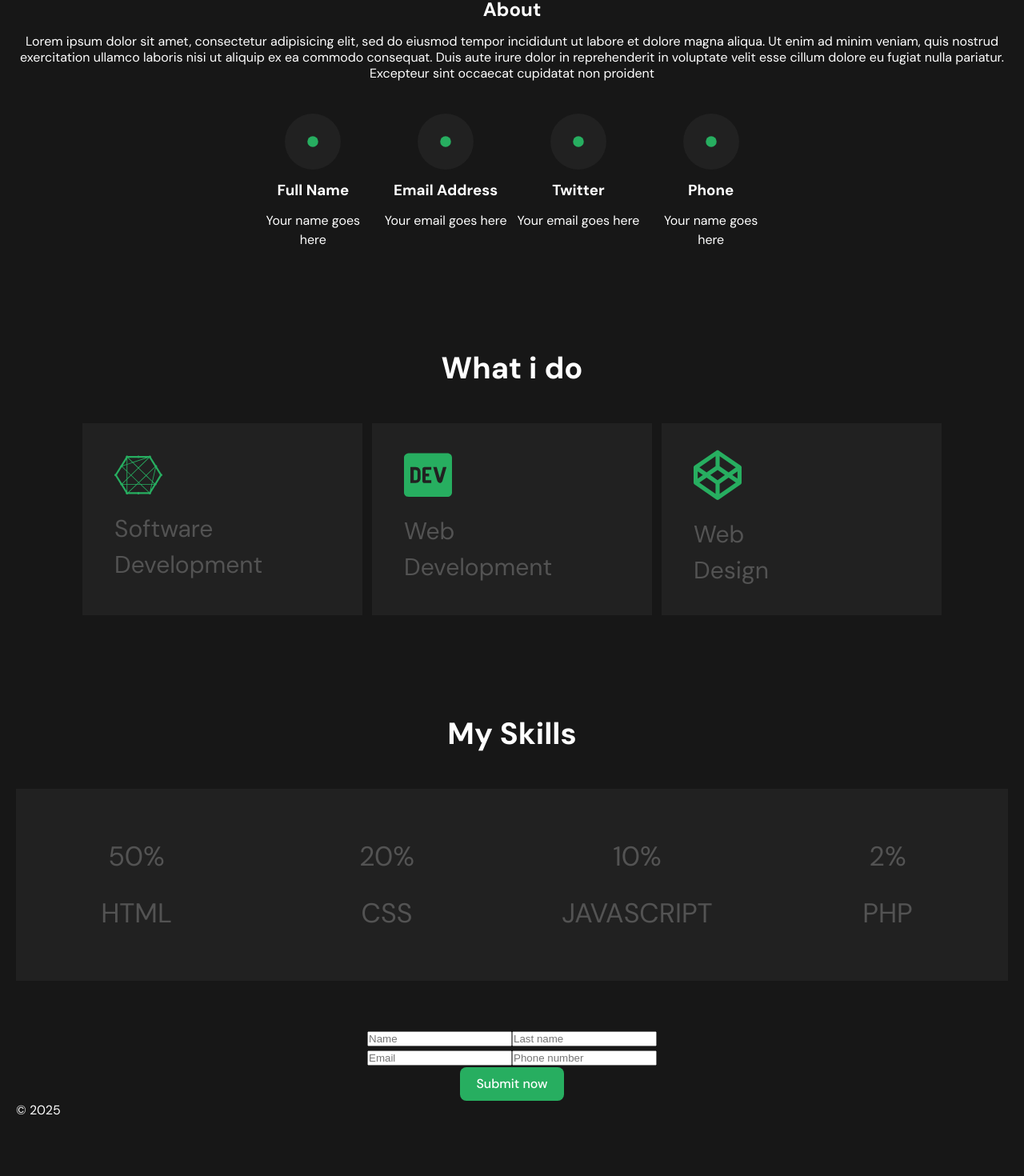
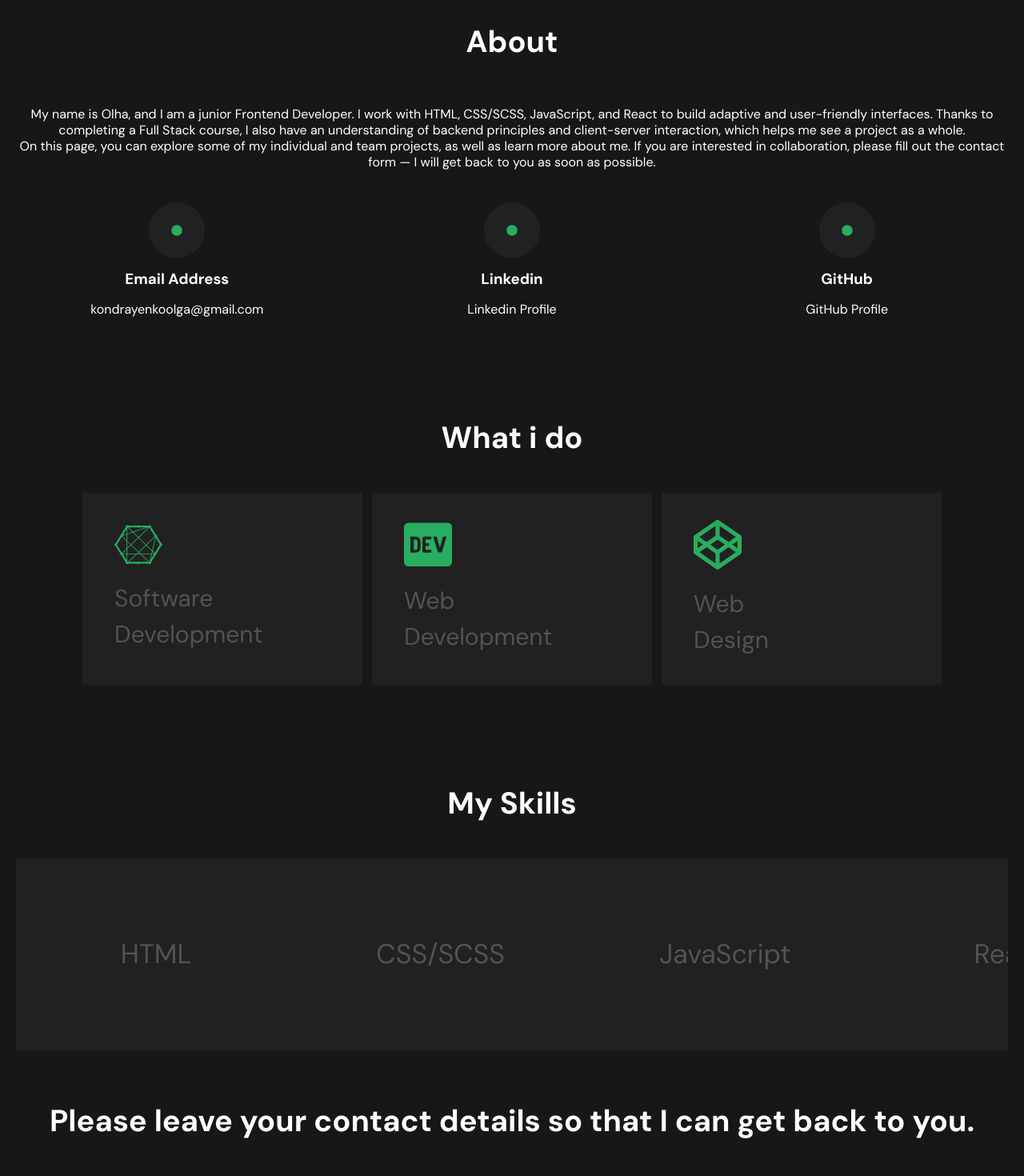
Before and after one commit to Kondratenko666Olga/portfolio, a React (Vite) app: page / in a window 1280 px wide. Shown: the part 731-2201 px from the top of the page at 80% size. Before the commit the page ends 2131 px from the top, so only its background shows below. Built offline with nearby package versions, Linux system fonts and the light colour scheme; the HTML template or start-up script is replaced by a standard one.

Commit message:
code fixe & swiper added

```diff
--- a/package.json
+++ b/package.json
@@ -12,7 +12,8 @@
   "dependencies": {
     "react": "^19.0.0",
     "react-dom": "^19.0.0",
-    "sass": "^1.85.1"
+    "sass": "^1.85.1",
+    "swiper": "^11.2.10"
   },
   "devDependencies": {
     "@eslint/js": "^9.21.0",
--- a/src/components/Header/Header.jsx
+++ b/src/components/Header/Header.jsx
@@ -33,7 +33,9 @@ const Header = () => {
     <header>
       <div className="container">
         <div className="logo">
-          <img loading="lazy" src={logo} alt="Logo" />
+          <a href="#">
+            <img loading="lazy" src={logo} alt="Logo" />
+          </a>
         </div>
         <div className="menu">
           <span className="menu-option">
--- a/src/components/Header/Header.scss
+++ b/src/components/Header/Header.scss
@@ -3,6 +3,13 @@
 
 header {
   padding: 15px 0;
+  background: $bg-dark;
+  box-shadow: 0 6px 15px -10px $accent-color;
+  position: sticky;
+  top: 0;
+  z-index: 100;
+  width: 100%;
+
   .container {
     @include flex(row, space-between, center, nowrap, 0);
     position: relative;
@@ -23,6 +30,7 @@ header {
 
   display: none;
 }
+
 .burger svg {
   cursor: pointer;
   border-right: 1px solid $text-main;
@@ -39,16 +47,24 @@ header {
       fill: $accent-color;
     }
   }
-  @media (min-width: 768px) {
-    display: none;
-  }
 }
 .active {
   display: flex;
 }
 .menu {
   display: none;
-  @media (min-width: 768px) {
+}
+
+@media (min-width: 768px) {
+  header {
+    padding: 30px 0;
+  }
+
+  .burger {
+    display: none;
+  }
+
+  .menu {
     @include flex(row, center, center, nowrap, 20px);
     width: 100%;
     max-width: 330px;
--- a/src/components/Main/About/About.jsx
+++ b/src/components/Main/About/About.jsx
@@ -1,48 +1,52 @@
 import './About.scss';
-import about from '../../../images/icons/about.svg';
+import { Swiper, SwiperSlide } from 'swiper/react';
+import 'swiper/css';
+import aboutSocialData from './aboutSocialData';
 
-const About = () => {
+export default function About() {
   return (
     <section className="about" id="about">
       <div className="container">
-        <div className="descr">
-          <h2 className="title">About</h2>
-          <p className="text">
-            Lorem ipsum dolor sit amet, consectetur adipisicing elit, sed do
-            eiusmod tempor incididunt ut labore et dolore magna aliqua. Ut enim
-            ad minim veniam, quis nostrud exercitation ullamco laboris nisi ut
-            aliquip ex ea commodo consequat. Duis aute irure dolor in
-            reprehenderit in voluptate velit esse cillum dolore eu fugiat nulla
-            pariatur. Excepteur sint occaecat cupidatat non proident
-          </p>
-        </div>
-        <div className="social">
-          <div className="slider">
-            <div className="elem">
-              <img loading="lazy" src={about} alt="decoration icon" />
-              <h3 className="title">Full Name</h3>
-              <span>Your name goes here</span>
-            </div>
-            <div className="elem">
-              <img loading="lazy" src={about} alt="decoration icon" />
-              <h3 className="title">Email Address</h3>
-              <span>Your email goes here</span>
-            </div>
-            <div className="elem">
-              <img loading="lazy" src={about} alt="decoration icon" />
-              <h3 className="title">Twitter</h3>
-              <span>Your email goes here</span>
-            </div>
-            <div className="elem">
-              <img loading="lazy" src={about} alt="decoration icon" />
-              <h3 className="title">Phone</h3>
-              <span>Your name goes here</span>
-            </div>
+        <div className="about-inner">
+          <div className="about-descr">
+            <h2 className="about-descr__title title">About</h2>
+            <p className="about-descr__text">
+              My name is Olha, and I am a junior Frontend Developer. I work with
+              HTML, CSS/SCSS, JavaScript, and React to build adaptive and
+              user-friendly interfaces. Thanks to completing a Full Stack
+              course, I also have an understanding of backend principles and
+              client-server interaction, which helps me see a project as a
+              whole.
+              <br />
+              On this page, you can explore some of my individual and team
+              projects, as well as learn more about me. If you are interested in
+              collaboration, please fill out the contact form — I will get back
+              to you as soon as possible.
+            </p>
+          </div>
+          <div className="about-social">
+            {aboutSocialData.map((item, index) => (
+              <div className="about-social__elem" key={index}>
+                <img loading="lazy" src={item.img} alt="decoration icon" />
+                <h3 className="about-social__elem-subtitle">{item.title}</h3>
+                <span>
+                  {item.link ? (
+                    <a
+                      href={item.link}
+                      target={item.targetBlank ? '_blank' : '_self'}
+                      rel={item.targetBlank ? 'noopener noreferrer' : undefined}
+                    >
+                      {item.content}
+                    </a>
+                  ) : (
+                    item.content
+                  )}
+                </span>
+              </div>
+            ))}
           </div>
         </div>
       </div>
     </section>
   );
-};
-
-export default About;
+}
--- a/src/components/Main/About/About.scss
+++ b/src/components/Main/About/About.scss
@@ -1,53 +1,44 @@
 @use '../../../styles/mixins.scss' as *;
 @use '../../../styles/variables' as *;
-
 .about {
   padding: 60px 0;
-
-  .container {
+  &-inner {
     @include flex(column, flex-start, flex-start, nowrap, 20px);
-
-    .descr {
+  }
+  &-descr {
     @include flex(column, flex-start, flex-start, nowrap, 12px);
-      .text {
+    &__text {
       line-height: 125%;
+      text-align: justify;
     }
   }
-
-    .social {
+  &-social {
     margin: 0 auto;
-      .slider {
-        @include flex(row, center, flex-start, wrap, 12px);
-
-        .elem {
+    @include flex(row, center, flex-start, wrap, 16px);
+    width: 100%;
+    &__elem {
       @include flex(column, center, center, nowrap, 12px);
       flex: 1 1 150px;
-
-          .title {
+      &-subtitle {
         text-align: center;
       }
-
       img {
         width: 70px;
       }
-
       span {
         text-align: center;
       }
     }
   }
+  @media (min-width: 720px) {
+    .about-inner {
+      gap: 40px;
     }
-
-    @media (min-width: 720px) {
-      gap: 40px;
-
-      .descr {
+    .about-descr {
       align-items: center;
-
-        .text {
+      &__text {
         text-align: center;
       }
     }
   }
 }
-}
--- /dev/null
+++ b/src/components/Main/About/aboutSocialData.js
@@ -0,0 +1,26 @@
+import about from '../../../images/icons/about.svg';
+
+const aboutSocialData = [
+  {
+    img: about,
+    title: 'Email Address',
+    content: 'kondrayenkoolga@gmail.com',
+    link: 'mailto:kondrayenkoolga@gmail.com',
+  },
+  {
+    img: about,
+    title: 'Linkedin',
+    content: 'Linkedin Profile',
+    link: 'https://www.linkedin.com/in/olha-kondratenko-7515ba166',
+    targetBlank: true,
+  },
+  {
+    img: about,
+    title: 'GitHub',
+    content: 'GitHub Profile',
+    link: 'https://github.com/Kondratenko666Olga',
+    targetBlank: true,
+  },
+];
+
+export default aboutSocialData;
--- a/src/components/Main/Contacts/Contacts.jsx
+++ b/src/components/Main/Contacts/Contacts.jsx
@@ -4,7 +4,9 @@ const Contacts = () => {
   return (
     <section className="contacts" id="contacts">
       <div className="container">
-        <h2 className="contacts-title"></h2>
+        <h2 className="title">
+          Please leave your contact details so that I can get back to you.
+        </h2>
         <div className="contacts-form">
           <form
             className="register-form"
--- a/src/components/Main/Contacts/Contacts.scss
+++ b/src/components/Main/Contacts/Contacts.scss
@@ -1,5 +1,9 @@
-@use '../../../styles/main.scss' as *;
+@use '../../../styles/mixins.scss' as *;
 @use '../../../styles/variables' as *;
+
+.contacts-title {
+  text-align: center;
+}
 
 .register-form {
   display: flex;
--- a/src/components/Main/Skils/Skiles.scss
+++ b/src/components/Main/Skils/Skiles.scss
@@ -3,34 +3,40 @@
 
 .skills {
   padding: 60px 0;
-    .container {
-        h2 {
+
+  &-title {
     padding: 0 0 20px;
   }
-        .block {
-            @include flex(row, center, center, wrap, 12px );
+  &-block {
+    @include flex(row, center, center, wrap, 12px);
     background: $bg-gray;
-            .elem {
+    &__elem {
       @include flex(column, center, center, nowrap, 8px);
       flex: 1 1 150px;
       max-width: 350px;
       width: 100%;
       padding: 20px;
-                span {
+      &-name {
         color: $text-gray;
         font-size: 28px;
+        text-align: center;
       }
     }
   }
+}
+
 @media (min-width: 720px) {
-            h2 {
+  .skills {
+    padding: 60px 0;
+
+    &-title {
       font-size: 38px;
       text-align: center;
       padding: 0 0 40px;
     }
-            .block {
+    &-block {
       align-items: flex-start;
-                .elem {
+      &__elem {
         gap: 20px;
         min-height: 240px;
         padding: 30px 40px;
@@ -41,4 +47,3 @@
     }
   }
 }
-}
--- a/src/components/Main/Skils/Skills.jsx
+++ b/src/components/Main/Skils/Skills.jsx
@@ -1,24 +1,45 @@
 import './Skiles.scss';
+import { Swiper, SwiperSlide } from 'swiper/react';
+import 'swiper/css';
 
 const skillsData = [
-  { name: 'HTML', percent: '50%' },
-  { name: 'CSS', percent: '20%' },
-  { name: 'JAVASCRIPT', percent: '10%' },
-  { name: 'PHP', percent: '2%' },
+  { name: 'HTML' },
+  { name: 'CSS/SCSS' },
+  { name: 'JavaScript' },
+  { name: 'React' },
+  { name: 'Git/GitHub' },
+  { name: 'Responsive Design' },
+  { name: 'REST API' },
+  { name: 'Figma' },
+  { name: 'Basic Node.js' },
+  { name: 'Problem Solving' },
 ];
 
 const Skills = () => {
   return (
     <section className="skills" id="skills">
       <div className="container">
-        <h2 className="title">My Skills</h2>
-        <div className="block">
-          {skillsData.map((skill, index) => (
-            <div className="elem" key={index}>
-              <span className="num">{skill.percent}</span>
-              <span className="name">{skill.name}</span>
-            </div>
-          ))}
+        <h2 className="skills-title title">My Skills</h2>
+        <div className="skills-block">
+          <Swiper
+            breakpoints={{
+              359: { slidesPerView: 1.5 },
+              768: { slidesPerView: 2.5 },
+              1024: { slidesPerView: 3.5 },
+            }}
+            loop="true"
+            spaceBetween={5}
+            slidesPerView={1}
+            grabCursor={true}
+          >
+            {skillsData.map((skill, index) => (
+              <SwiperSlide key={index}>
+                <div className="skills-block__elem" key={index}>
+                  <span className="skills-block__elem-name">{skill.name}</span>
+                </div>
+              </SwiperSlide>
+            ))}
+          </Swiper>
         </div>
       </div>
     </section>
--- a/src/styles/_variables.scss
+++ b/src/styles/_variables.scss
@@ -31,3 +31,11 @@ button {
     outline: 4px auto -webkit-focus-ring-color;
   }
 }
+
+@media (min-width: 720px) {
+  .title {
+    font-size: 38px;
+    text-align: center;
+    padding: 0 0 40px;
+  }
+}
--- a/src/styles/main.scss
+++ b/src/styles/main.scss
@@ -43,7 +43,7 @@ a:active {
 }
 
 body {
- min-height: 100%;
+  min-height: 100%;
 }
 
 h1 {
@@ -51,10 +51,15 @@ h1 {
   line-height: 1.1;
 }
 
-main{
+main {
   flex: 1;
 }
-.container{
+
+section {
+  scroll-margin-top: 40px;
+}
+
+.container {
   max-width: 1280px;
   margin: 0 auto;
   padding: 0 20px;
```
Also changed, not shown: 1 other file (tests, documents, lock files or other folders). Lines whose indentation alone changed are shown as unchanged.
